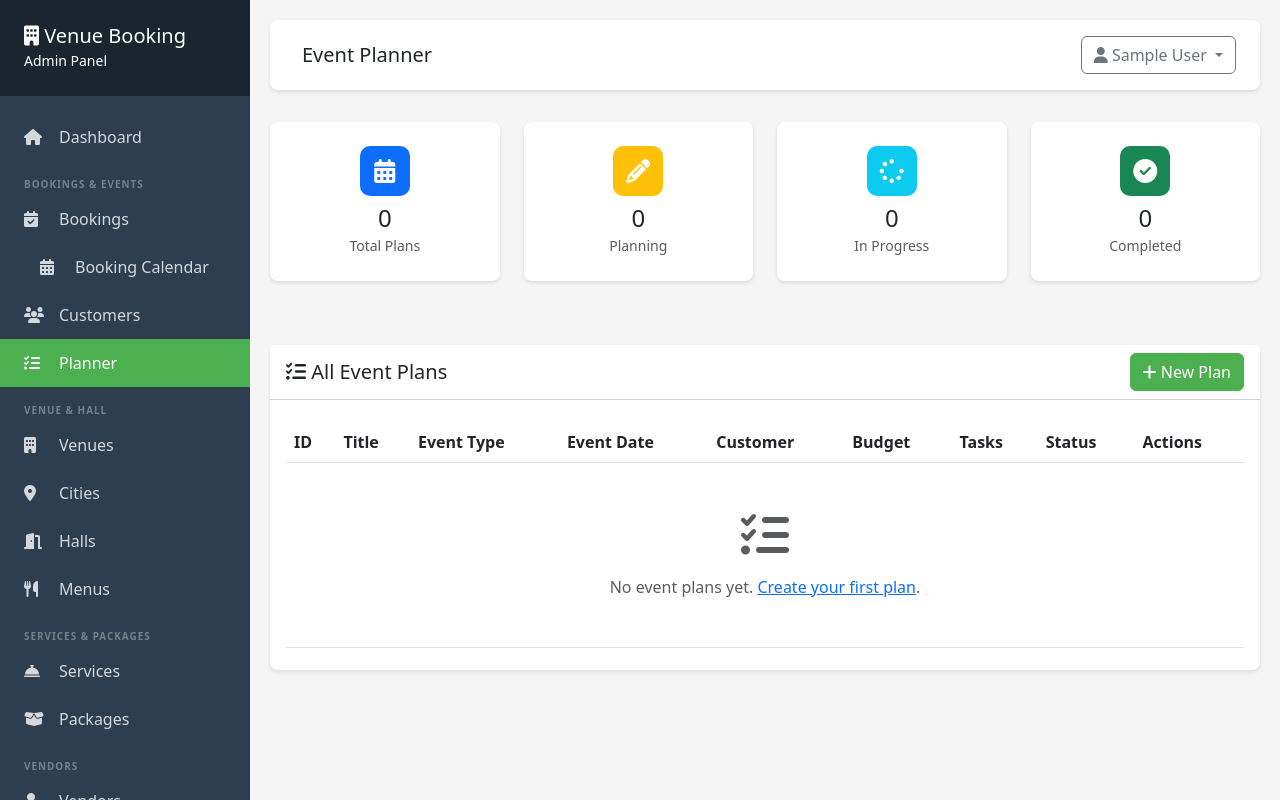
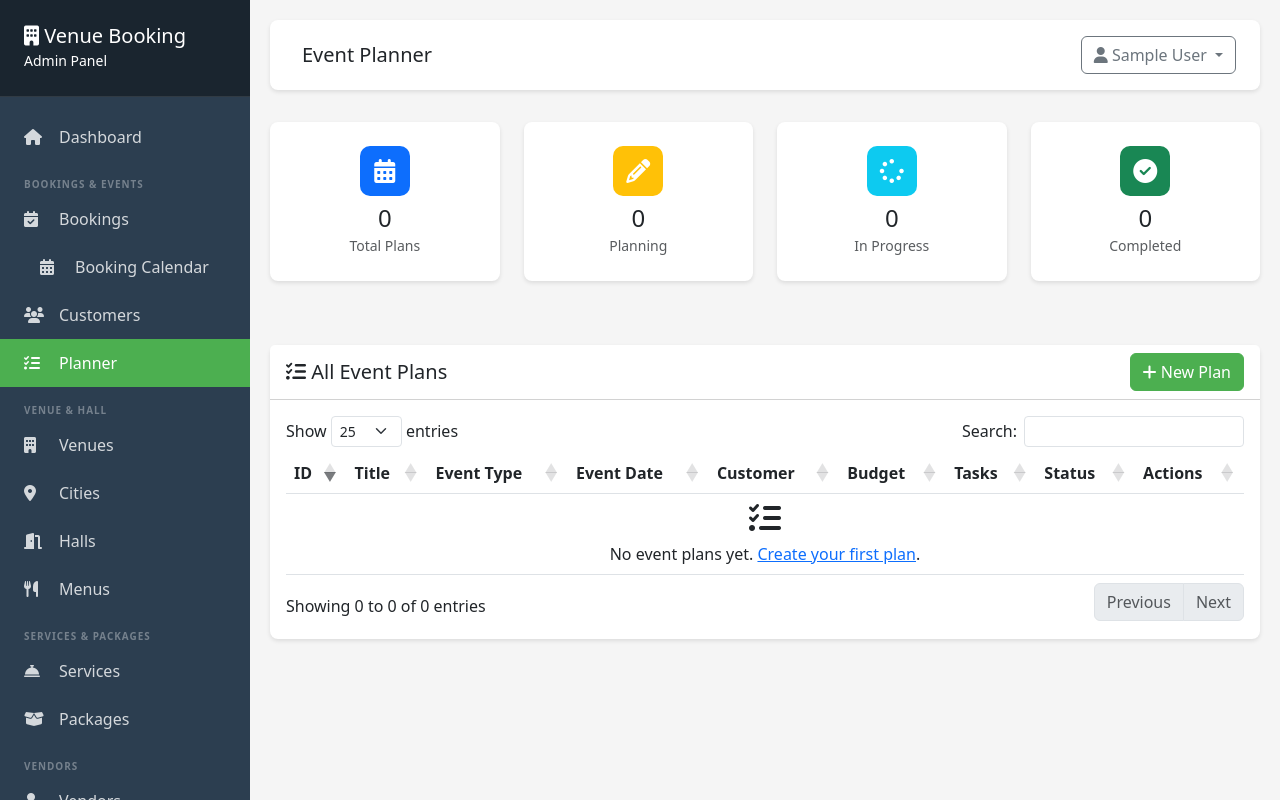
Before and after one commit to marriagestationpvtltd-lang/venubooking, a PHP site: page /admin/planner/index.php in a window 1280 px wide. Run offline with PHP 8.4, Linux system fonts and the light colour scheme; the visitor is signed in with stand-in values (Sample User, id 1); data that the repository does not hold is empty; some libraries are stand-ins or nearby versions.

Commit message:
Fix DataTables tn/18 column-count warning on admin planner page
Agent-Logs-Url: https://github.com/marriagestationpvtltd-lang/venubooking/sessions/1caaf310-6ae4-41a2-92ea-ec0988a94113

Co-authored-by: marriagestationpvtltd-lang <254104945+marriagestationpvtltd-lang@users.noreply.github.com>

```diff
--- a/admin/planner/index.php
+++ b/admin/planner/index.php
@@ -96,7 +96,7 @@ $stats = $db->query(
     </div>
     <div class="card-body">
         <div class="table-responsive">
-            <table class="table table-hover datatable">
+            <table id="planner-table" class="table table-hover">
                 <thead>
                     <tr>
                         <th>ID</th>
@@ -176,18 +176,24 @@ $stats = $db->query(
                             </td>
                         </tr>
                     <?php endforeach; ?>
-                    <?php if (empty($plans)): ?>
-                        <tr>
-                            <td colspan="9" class="text-center text-muted py-5">
-                                <i class="fas fa-tasks fa-3x mb-3 d-block"></i>
-                                No event plans yet. <a href="add.php">Create your first plan</a>.
-                            </td>
-                        </tr>
-                    <?php endif; ?>
+
                 </tbody>
             </table>
         </div>
     </div>
 </div>
 
+<?php
+$extra_js = '<script>
+$(document).ready(function() {
+    $("#planner-table").DataTable({
+        pageLength: 25,
+        order: [[0, "desc"]],
+        language: {
+            emptyTable: \'<i class="fas fa-tasks fa-2x mb-2 d-block"></i>No event plans yet. <a href="' . htmlspecialchars(BASE_URL, ENT_QUOTES, 'UTF-8') . '/admin/planner/add.php">Create your first plan</a>.\'
+        }
+    });
+});
+</script>';
+?>
 <?php require_once __DIR__ . '/../includes/footer.php'; ?>
```
